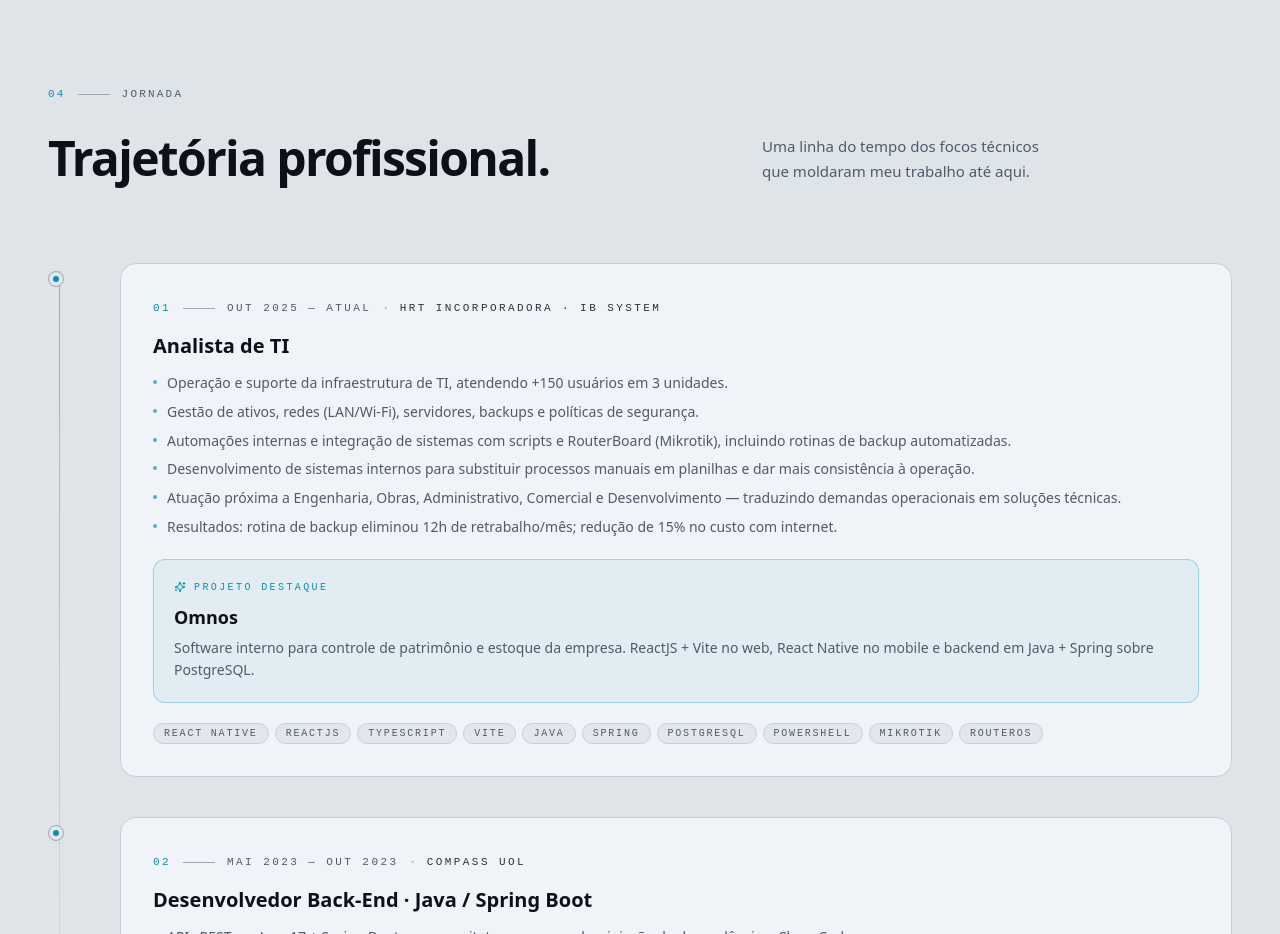
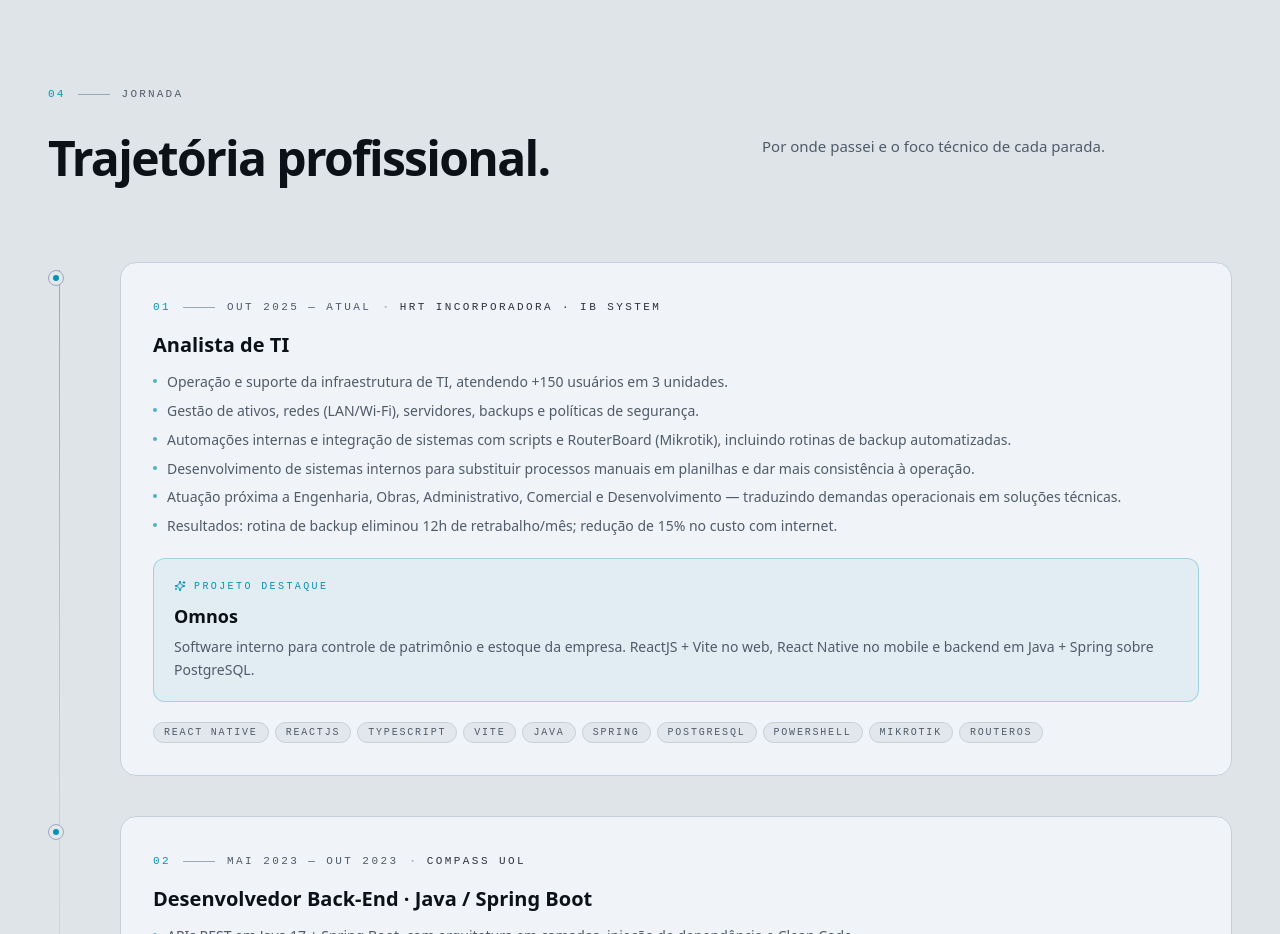
Before and after one commit to Victormoroo/Portfolio_Victor_Dev, a React (Vite) app: page / in a window 1280 px wide. Shown: the part 6780-7714 px from the top of the page. Built offline with nearby package versions, Linux system fonts and the light colour scheme.

Commit message:
style(experience): rewrite section sub copy

```diff
--- a/src/data/content.ts
+++ b/src/data/content.ts
@@ -156,8 +156,8 @@ export const content = {
       en: 'Professional path.',
     },
     sub: {
-      pt: 'Uma linha do tempo dos focos técnicos que moldaram meu trabalho até aqui.',
-      en: 'A timeline of the technical focuses that have shaped my work so far.',
+      pt: 'Por onde passei e o foco técnico de cada parada.',
+      en: 'Where I have worked and the technical focus of each stop.',
     },
     highlightLabel: { pt: 'Projeto destaque', en: 'Featured project' },
     items: {
```
